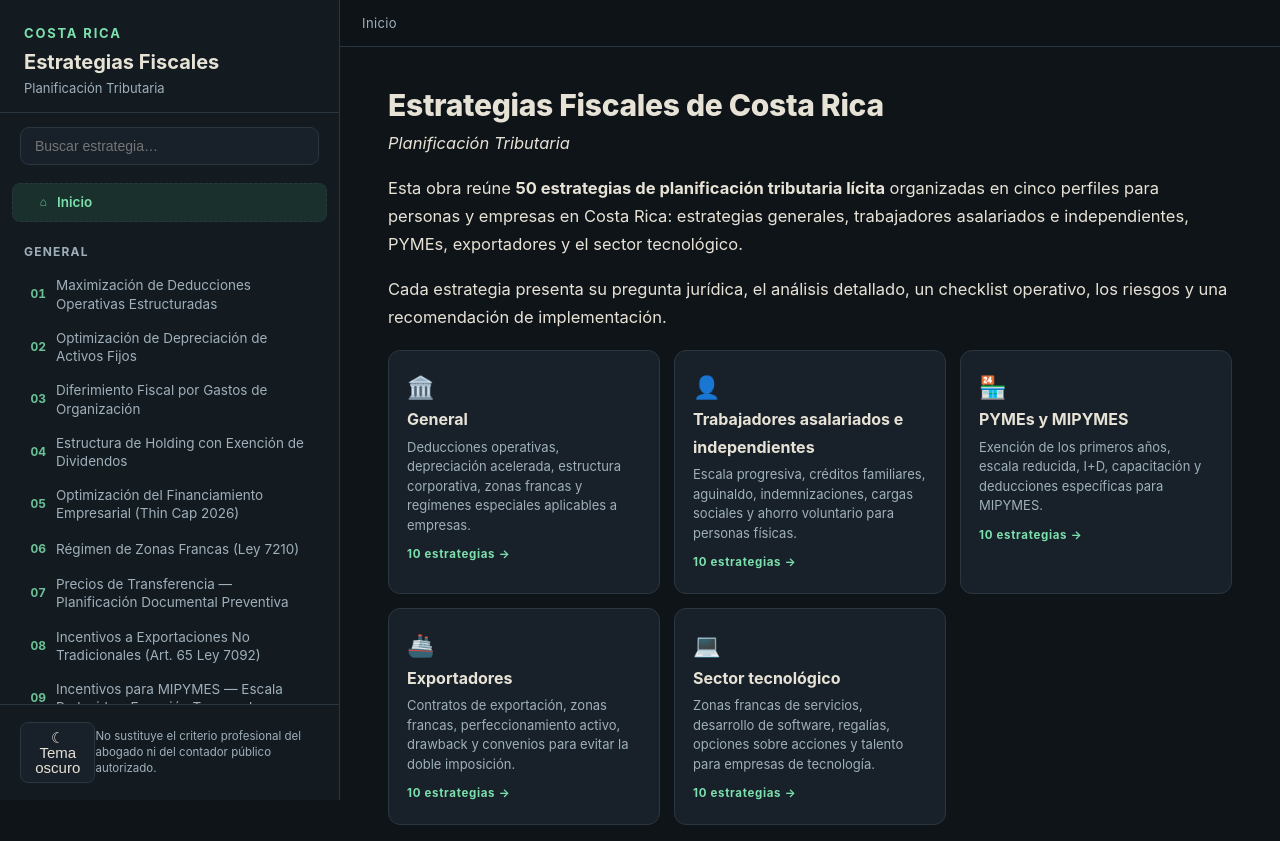
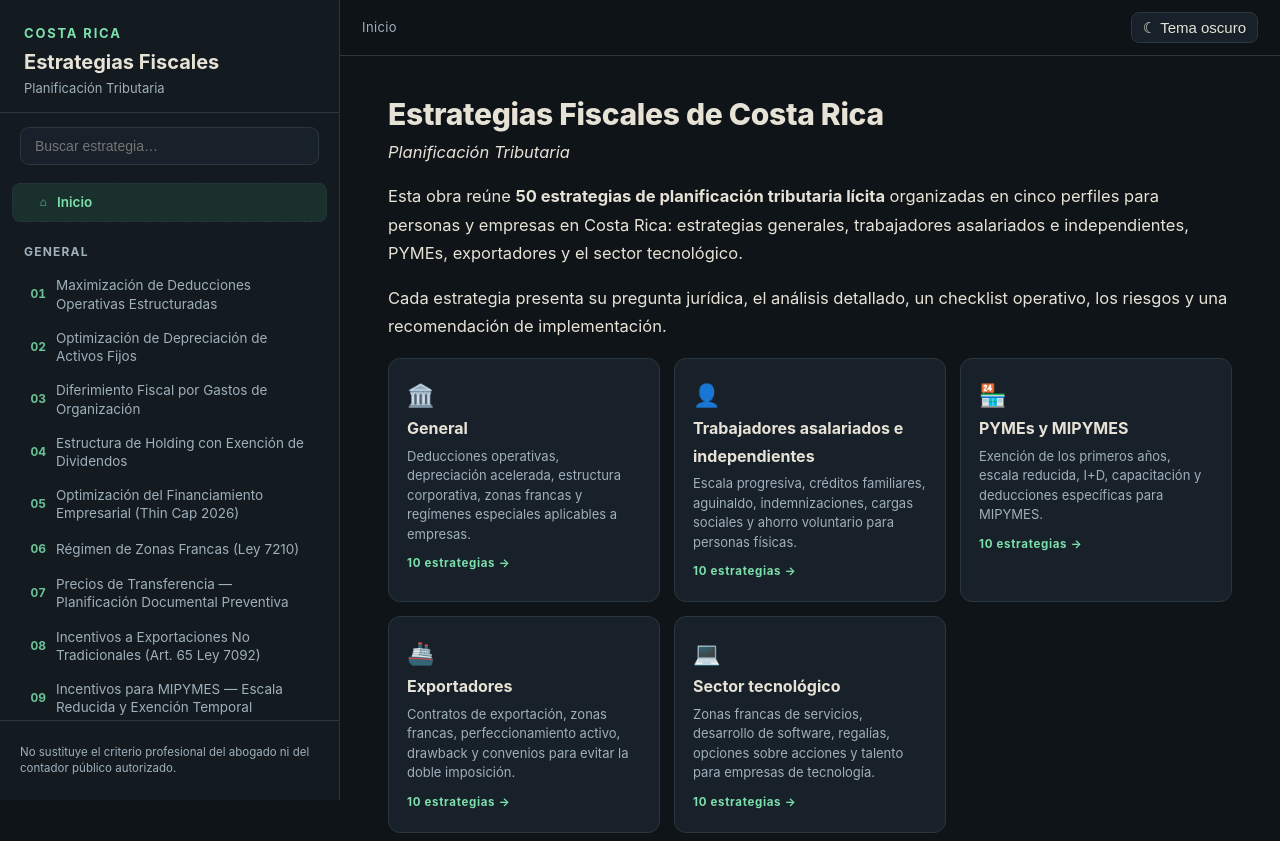
Before and after one commit to josoroma/estrategias-fiscales, a plain HTML site: page web/index.html in a window 1280 px wide. Shown: the top 841 px of the page. Drawn offline with Linux system fonts and the light colour scheme.

Commit message:
ui: mover botón de tema a la derecha (barra superior)

```diff
--- a/web/assets/css/estilo.css
+++ b/web/assets/css/estilo.css
@@ -234,6 +234,9 @@ body {
 }
 
 .boton-tema:hover { border-color: var(--acento); }
+
+/* En la barra superior, empuja el botón de tema a la derecha */
+.barra-lectura .boton-tema { margin-left: auto; }
 
 /* ---------- Zona de lectura ---------- */
 .zona-lectura {
--- a/web/index.html
+++ b/web/index.html
@@ -30,9 +30,6 @@
       <nav class="indice" id="indice" aria-label="Índice de estrategias"></nav>
 
       <footer class="pie-lateral">
-        <button class="boton-tema" id="boton-tema" type="button" aria-label="Cambiar tema">
-          <span id="tema-icono">☾</span> <span id="tema-texto">Tema oscuro</span>
-        </button>
         <p class="nota">No sustituye el criterio profesional del abogado ni del contador público autorizado.</p>
       </footer>
     </aside>
@@ -42,6 +39,9 @@
       <div class="barra-lectura">
         <button class="boton-menu" id="boton-menu" type="button" aria-label="Abrir índice">☰</button>
         <span class="ruta" id="ruta"></span>
+        <button class="boton-tema" id="boton-tema" type="button" aria-label="Cambiar tema">
+          <span id="tema-icono">☾</span> <span id="tema-texto">Tema oscuro</span>
+        </button>
       </div>
 
       <article class="articulo" id="capitulo">
```
